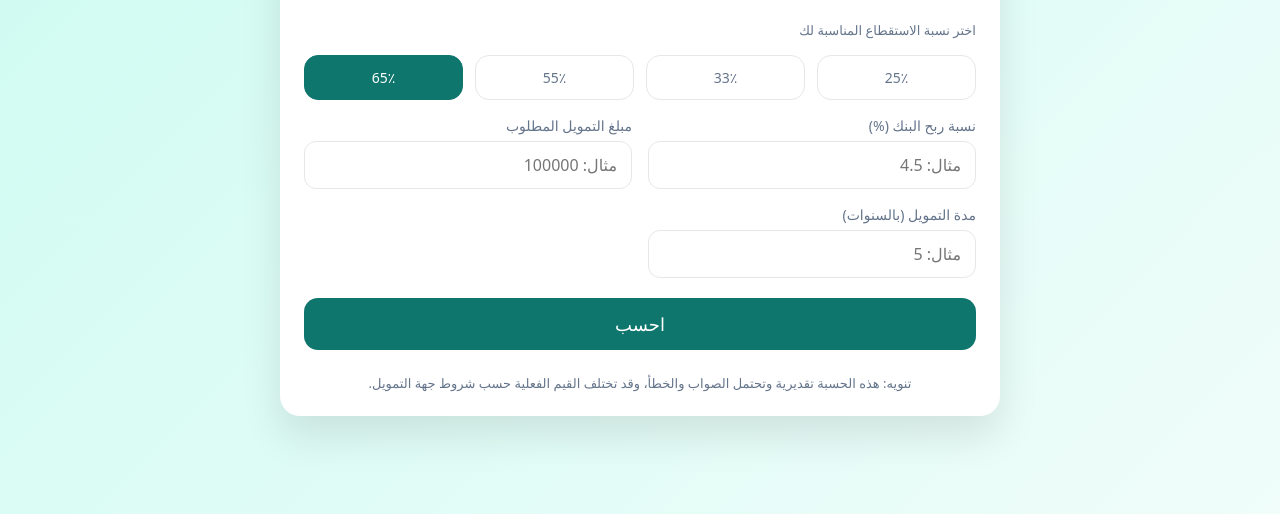
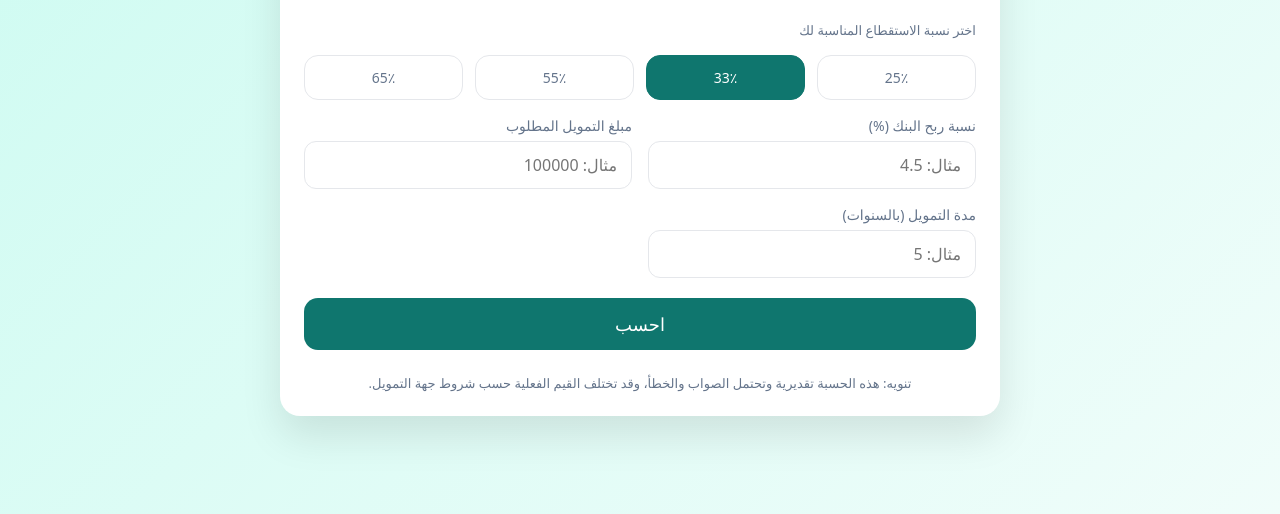
Before and after one commit to SalmanAljnidi/finance-calculator, a plain HTML site: page index.html in a window 1280 px wide. Shown: the part 286-800 px from the top of the page. Drawn offline with Linux system fonts and the light colour scheme.

Commit message:
Update index.html

```diff
--- a/index.html
+++ b/index.html
@@ -48,9 +48,9 @@
         <div class="hint">اختر نسبة الاستقطاع المناسبة لك</div>
         <div class="ratio-options">
           <div class="ratio"><input type="radio" name="ratio" value="0.25" id="r25"><label for="r25">25٪</label></div>
-          <div class="ratio"><input type="radio" name="ratio" value="0.33" id="r33"><label for="r33">33٪</label></div>
+          <div class="ratio"><input type="radio" name="ratio" value="0.33" id="r33" checked><label for="r33">33٪</label></div>
           <div class="ratio"><input type="radio" name="ratio" value="0.55" id="r55"><label for="r55">55٪</label></div>
-          <div class="ratio"><input type="radio" name="ratio" value="0.65" id="r65" checked><label for="r65">65٪</label></div>
+          <div class="ratio"><input type="radio" name="ratio" value="0.65" id="r65"><label for="r65">65٪</label></div>
         </div>
       </div>
       <div class="field"><label>نسبة ربح البنك (%)</label><input id="rate" type="number" min="0" step="0.01" placeholder="مثال: 4.5" /></div>
```
